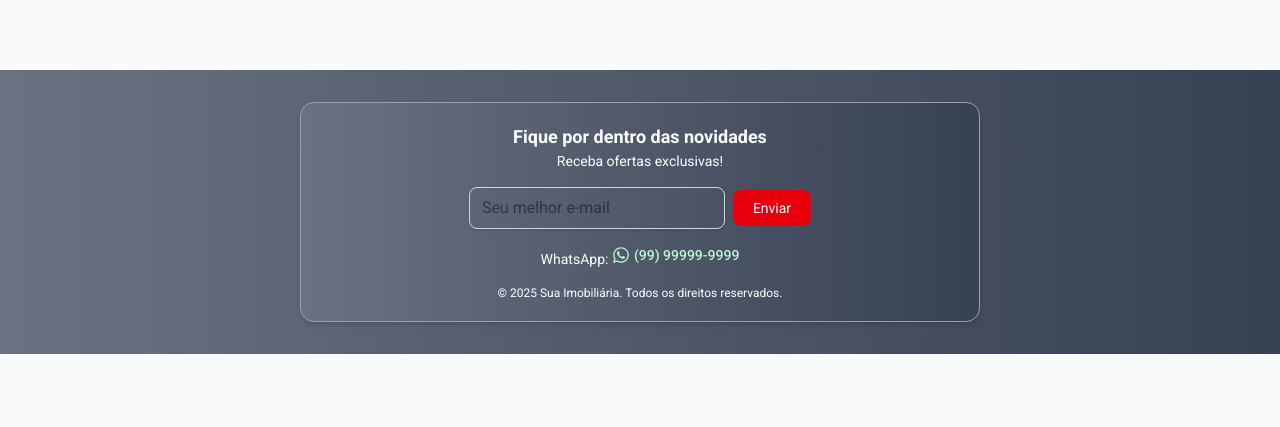
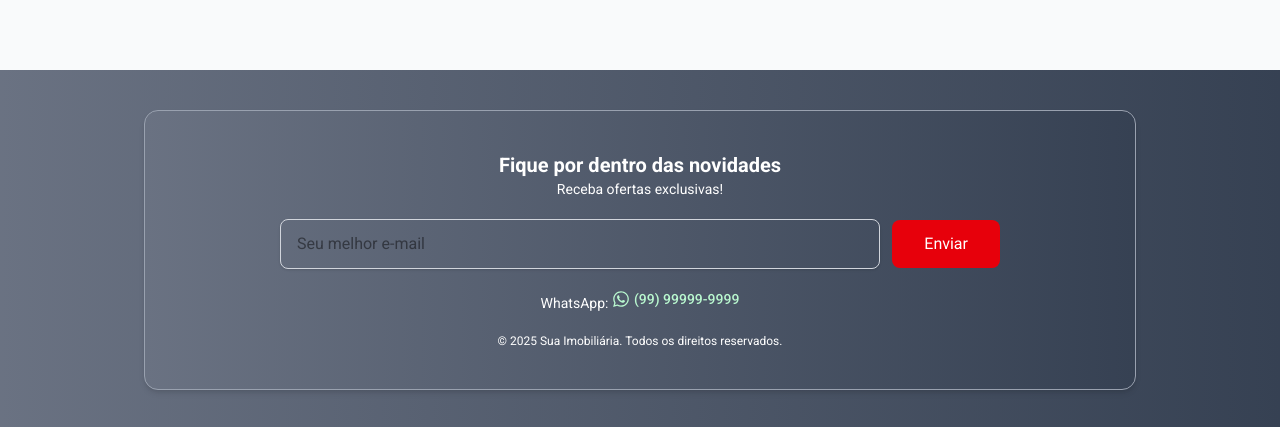
Before and after one commit to diogonoguiera27/imobiliaria-imoveis, a React (Vite) app: page /imovel/novo in a window 1280 px wide. Shown: the part 868-1295 px from the top of the page. Before the commit the page ends 1222 px from the top, so only its background shows below. Built offline with nearby package versions, Linux system fonts and the light colour scheme; no server answers.

Commit message:
pardonizado os footer

```diff
--- a/src/components/Footer/index.tsx
+++ b/src/components/Footer/index.tsx
@@ -99,7 +99,7 @@ export const Footer = ({ variant = "wide" }: FooterProps) => {
           </p>
         )}
 
-        {/* 🔸 WhatsApp */}
+
         <div className="!text-sm !text-white">
           <p>
             WhatsApp:{" "}
--- /dev/null
+++ b/src/components/FooterDesktop/index.tsx
@@ -0,0 +1,125 @@
+import { useState } from "react";
+import { useForm } from "react-hook-form";
+import { z } from "zod";
+import { zodResolver } from "@hookform/resolvers/zod";
+import { FaWhatsapp } from "react-icons/fa";
+
+const emailSchema = z.object({
+  email: z.string().email("E-mail inválido"),
+});
+
+type EmailFormData = z.infer<typeof emailSchema>;
+
+interface FooterDesktopProps {
+  variant?: "grid" | "list" | "create" | "gridFix" | "gridTight";
+}
+
+/**
+ * ✅ FooterDesktop — alinhado perfeitamente com o layout principal.
+ * - variant="create": para página de cadastro
+ * - variant="gridFix" | "gridTight": para a grade de imóveis
+ * - variant="list": visual padrão
+ */
+export const FooterDesktop = ({ variant = "list" }: FooterDesktopProps) => {
+  const [formStatus, setFormStatus] = useState<"idle" | "success">("idle");
+
+  const {
+    register,
+    handleSubmit,
+    formState: { errors },
+    reset,
+  } = useForm<EmailFormData>({
+    resolver: zodResolver(emailSchema),
+  });
+
+  const onSubmit = (data: EmailFormData) => {
+    console.log("Email:", data.email);
+    setFormStatus("success");
+    reset();
+  };
+
+  // 🔹 Container principal — largura e padding equivalentes ao layout de cards
+  const containerClass =
+    variant === "create"
+      ? "!w-full !max-w-6xl !mx-auto !px-6 lg:!px-20"
+      : variant === "gridFix" || variant === "gridTight"
+      ? "!w-full !max-w-6xl !mx-auto !px-6 md:!px-10" // ⬅️ mesmo espaçamento lateral da grid dos cards
+      : "!w-full !max-w-6xl !mx-auto !px-6 md:!px-10";
+
+  // 🔹 Card interno (caixa cinza do footer)
+  const cardClass =
+    variant === "create"
+      ? "!bg-gradient-to-r !from-gray-500 !to-gray-700 !w-full !max-w-[1024px] !mx-auto !p-10  !rounded-xl !shadow-md !flex !flex-col !items-center !text-center !space-y-5 !border !border-gray-400"
+      : "!bg-gradient-to-r !from-gray-500 !to-gray-700 !w-full !max-w-[1152px] !mx-auto !p-8 !rounded-xl !shadow-md !flex !flex-col !items-center !text-center !space-y-5 !border !border-gray-400";
+
+  return (
+    <footer className="!bg-gradient-to-r !from-gray-500 !to-gray-700 !py-10 !w-full">
+      <div className={containerClass}>
+        <div className={cardClass}>
+          {/* 🔹 Cabeçalho */}
+          <div>
+            <h2 className="!text-xl !font-bold !text-white">
+              Fique por dentro das novidades
+            </h2>
+            <p className="!text-white !text-sm">Receba ofertas exclusivas!</p>
+          </div>
+
+          {/* 🔹 Formulário */}
+          <form
+            onSubmit={handleSubmit(onSubmit)}
+            className="!w-full !flex !flex-row !justify-center !items-center
+                       !gap-3 !max-w-[720px]"
+          >
+            <input
+              type="email"
+              placeholder="Seu melhor e-mail"
+              {...register("email")}
+              className="!px-4 !py-3 !rounded-md !border !border-gray-300 !shadow-sm
+                         !w-full focus:!outline-none focus:!ring-2 focus:!ring-red-500"
+            />
+            <button
+              type="submit"
+              className="!bg-red-600 !text-white !px-8 !py-3 !rounded-md
+                         !text-base hover:!bg-red-700 !transition"
+            >
+              Enviar
+            </button>
+          </form>
+
+          {/* 🔹 Mensagens de validação */}
+          {errors.email && (
+            <p className="!text-red-100 !text-sm">{errors.email.message}</p>
+          )}
+          {formStatus === "success" && (
+            <p className="!text-green-100 !text-sm">
+              Mensagem enviada com sucesso!
+            </p>
+          )}
+
+          {/* 🔹 Contato WhatsApp */}
+          <div className="!text-sm !text-white">
+            <p>
+              WhatsApp:{" "}
+              <a
+                href="https://wa.me/5562994035584"
+                target="_blank"
+                rel="noopener noreferrer"
+                className="!inline-flex !items-center !gap-1
+                           !text-green-200 !font-medium hover:!underline"
+              >
+                <FaWhatsapp className="!text-lg" />
+                (99) 99999-9999
+              </a>
+            </p>
+          </div>
+
+          {/* 🔹 Direitos autorais */}
+          <p className="!text-xs !text-white">
+            &copy; {new Date().getFullYear()} Sua Imobiliária. Todos os direitos
+            reservados.
+          </p>
+        </div>
+      </div>
+    </footer>
+  );
+};
--- a/src/pages/CreateProperty/index.tsx
+++ b/src/pages/CreateProperty/index.tsx
@@ -1,8 +1,9 @@
 import { useEffect, useState } from "react";
 import { SidebarProvider, SidebarTrigger } from "@/components/ui/sidebar";
-import { Footer } from "@/components/Footer";
+
 import LeftPanel from "@/components/LeftPanel";
 import RightPanel from "@/components/RightPanel";
+import { FooterDesktop } from "@/components/FooterDesktop";
 
 
 export default function CreatePropertyPage() {
@@ -34,9 +35,9 @@ export default function CreatePropertyPage() {
           </div>
         </div>
 
-        <div className="!mt-6   ">
-          <Footer variant="create"  />
-        </div>
+        <div className="!mt-6">
+  <FooterDesktop variant="create" />
+</div>
       </div>
     </SidebarProvider>
   );
--- a/src/pages/MyProperties/index.tsx
+++ b/src/pages/MyProperties/index.tsx
@@ -33,6 +33,7 @@ import PropertiesGridMyProperty from "@/components/PropertiesGridMyProperty";
 import PropertiesListMyPorperty from "@/components/PropertiesListMyPorperty";
 import CardPropertiesAdmin from "@/components/CardPropertiesAdmin";
 import CardPropertiesAdminMobile from "@/components/CardPropertiesAdminMobile";
+import { FooterDesktop } from "@/components/FooterDesktop";
 
 type BackendError = { message?: string; error?: string };
 
@@ -133,6 +134,7 @@ export default function MyProperties() {
   const [items, setItems] = useState<Imovel[]>([]);
   const [allCities, setAllCities] = useState<string[]>([]);
   const [loading, setLoading] = useState(true);
+  const [isDesktop, setIsDesktop] = useState(false);
 
   const [applied, setApplied] = useState<AppliedFilters>({
     q: "",
@@ -147,6 +149,13 @@ export default function MyProperties() {
 
   const createdId = useMemo(() => Number(params.get("createdId")), [params]);
   const [viewMode, setViewMode] = useState<"grid" | "list">("grid");
+
+  useEffect(() => {
+    const handleResize = () => setIsDesktop(window.innerWidth >= 1024);
+    handleResize();
+    window.addEventListener("resize", handleResize);
+    return () => window.removeEventListener("resize", handleResize);
+  }, []);
 
   const carregarMeusImoveis = useCallback(
     async (page = 1, filtros: Partial<AppliedFilters> = {}) => {
@@ -222,6 +231,8 @@ export default function MyProperties() {
   const hasAnyItem = Array.isArray(items) && items.length > 0;
   const row1 = hasAnyItem ? items.slice(0, 4) : [];
   const row2 = hasAnyItem ? items.slice(4, 8) : [];
+
+  const footerVariant: "gridTight" | "list" = viewMode === "grid" ? "gridTight" : "list";
 
   return (
     <SidebarProvider>
@@ -487,8 +498,12 @@ export default function MyProperties() {
           </section>
         </main>
 
-        <div className="!mt-4  !w-full !mx-auto">
-          <Footer variant="page"/>
+        <div className="!mt-4 !w-full !mx-auto">
+          {isDesktop ? (
+            <FooterDesktop variant={footerVariant} />
+          ) : (
+            <Footer variant="page" />
+          )}
         </div>
       </div>
       <ToastContainer />
```
